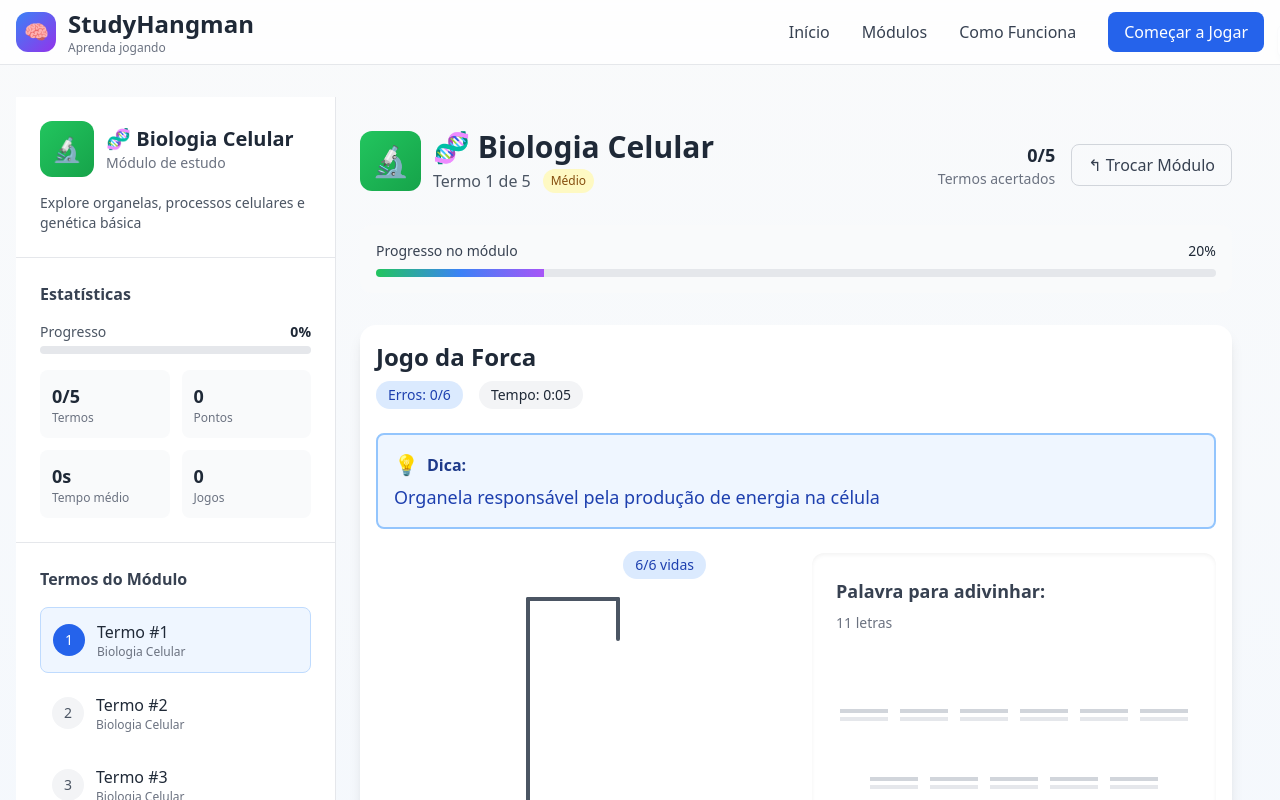
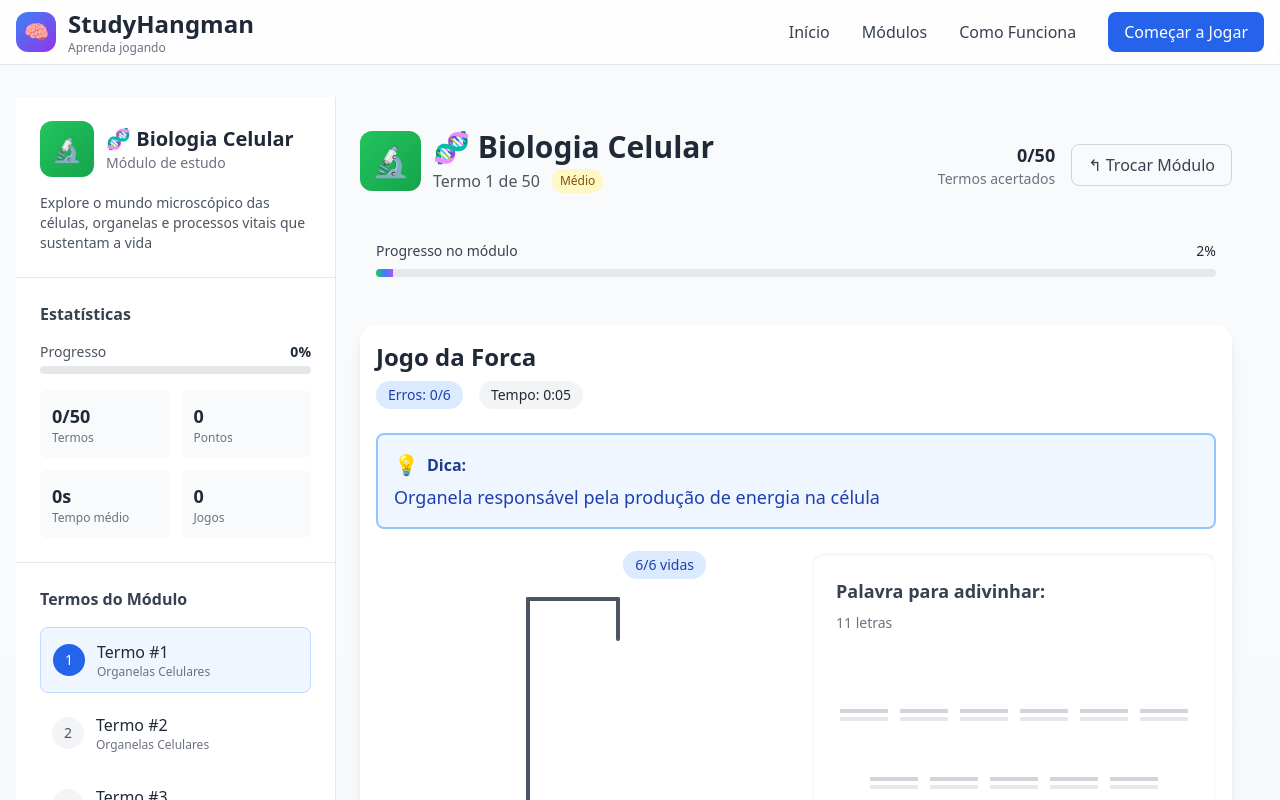
Before and after one commit to Forroxo/hangman-study-game, a Next.js app: page /game/biology in a window 1280 px wide. Shown: the top 800 px of the page. Built offline with nearby package versions, Linux system fonts and the light colour scheme; no server answers.

Commit message:
fix: Remove hardcoded SAMPLE_MODULES, load biology from JSON file

```diff
--- a/src/pages/challenge/[moduleId].js
+++ b/src/pages/challenge/[moduleId].js
@@ -4,36 +4,10 @@ import Head from 'next/head';
 import Layout from '../../components/Layout/Layout';
 import HangmanGame from '../../components/Game/HangmanGame';
 import customModules from '../../data/modules/custom-modules.json';
+import biologyModule from '../../data/modules/biology.json';
 
 const SAMPLE_MODULES = {
-  biology: {
-    id: 'biology',
-    name: '🧬 Biologia Celular',
-    color: 'green',
-    terms: [
-      {
-        id: 'mitocondria_001',
-        word: 'MITOCONDRIA',
-        hint: 'Organela responsável pela produção de energia na célula',
-        fullExplanation: 'A mitocôndria é conhecida como a "casinha de força" da célula.',
-        category: 'Biologia Celular',
-      },
-      {
-        id: 'ribossomo_002',
-        word: 'RIBOSSOMO',
-        hint: 'Estrutura celular responsável pela síntese proteica',
-        fullExplanation: 'Os ribossomos traduzem o RNA mensageiro em cadeias polipeptídicas.',
-        category: 'Biologia Celular',
-      },
-      {
-        id: 'nucleo_003',
-        word: 'NUCLEO',
-        hint: 'Estrutura que contém o material genético da célula',
-        fullExplanation: 'O núcleo é responsável pelo controle das atividades celulares.',
-        category: 'Biologia Celular',
-      },
-    ]
-  },
+  biology: biologyModule,
   programming: {
     id: 'programming',
     name: '💻 JavaScript Básico',
--- a/src/pages/game/[moduleId].js
+++ b/src/pages/game/[moduleId].js
@@ -6,72 +6,11 @@ import HangmanGame from '../../components/Game/HangmanGame';
 import Explanation from '../../components/Game/Explanation';
 import ModuleSidebar from '../../components/Modules/ModuleSidebar';
 import customModules from '../../data/modules/custom-modules.json';
+import biologyModule from '../../data/modules/biology.json';
 
-// Módulos de exemplo (em produção viriam de uma API)
+// Módulos de exemplo (carregados de JSON)
 const SAMPLE_MODULES = {
-  biology: {
-    id: 'biology',
-    name: '🧬 Biologia Celular',
-    description: 'Explore organelas, processos celulares e genética básica',
-    icon: '🔬',
-    color: 'green',
-    difficulty: 'intermediate',
-    wordCount: 45,
-    categories: ['ciencias', 'biologia', 'vestibular'],
-    author: 'BioLearn',
-    terms: [
-      {
-        id: 'mitocondria_001',
-        word: 'MITOCONDRIA',
-        hint: 'Organela responsável pela produção de energia na célula',
-        fullExplanation: 'A mitocôndria é conhecida como a "casinha de força" da célula, onde ocorre a respiração celular e produção de ATP através do ciclo de Krebs e cadeia transportadora de elétrons.',
-        funFact: 'As mitocôndrias têm seu próprio DNA e se acredita que eram organismos independentes que foram incorporados às células!',
-        difficulty: 'medium',
-        category: 'Biologia Celular',
-        tags: ['organela', 'energia', 'respiração']
-      },
-      {
-        id: 'ribossomo_002',
-        word: 'RIBOSSOMO',
-        hint: 'Estrutura celular responsável pela síntese proteica',
-        fullExplanation: 'Os ribossomos são complexos de RNA ribossomal e proteínas que traduzem o RNA mensageiro em cadeias polipeptídicas. Podem ser livres no citoplasma ou associados ao retículo endoplasmático.',
-        funFact: 'Os ribossomos são encontrados em todos os tipos de células, incluindo bactérias, o que os torna alvos para antibióticos como a tetraciclina.',
-        difficulty: 'medium',
-        category: 'Biologia Celular',
-        tags: ['organela', 'proteína', 'síntese']
-      },
-      {
-        id: 'nucleo_003',
-        word: 'NÚCLEO',
-        hint: 'Estrutura que contém o material genético da célula',
-        fullExplanation: 'O núcleo é a organela mais proeminente da célula eucariótica, envolta por uma dupla membrana nuclear chamada envelope nuclear. Contém o DNA organizado em cromossomos e é responsável pelo controle das atividades celulares.',
-        funFact: 'O núcleo foi a primeira organela a ser descoberta, observada por Antonie van Leeuwenhoek em 1676 em células de salmão.',
-        difficulty: 'easy',
-        category: 'Biologia Celular',
-        tags: ['organela', 'DNA', 'genética']
-      },
-      {
-        id: 'cloroplasto_004',
-        word: 'CLOROPLASTO',
-        hint: 'Organela onde ocorre a fotossíntese nas células vegetais',
-        fullExplanation: 'Os cloroplastos são organelas presentes em células vegetais e algas que contêm clorofila e são responsáveis pela fotossíntese. Possuem seu próprio DNA, semelhante às mitocôndrias.',
-        funFact: 'Assim como as mitocôndrias, os cloroplastos têm origem endossimbiótica - eram cianobactérias que foram incorporadas por células eucarióticas.',
-        difficulty: 'medium',
-        category: 'Biologia Celular',
-        tags: ['organela', 'fotossíntese', 'planta']
-      },
-      {
-        id: 'lisossomo_005',
-        word: 'LISOSSOMO',
-        hint: 'Organela responsável pela digestão intracelular',
-        fullExplanation: 'Os lisossomos são vesículas membranosas que contêm enzimas digestivas (hidrolases ácidas) capazes de digerir diversos tipos de biomoléculas. Atuam na reciclagem de componentes celulares e defesa contra patógenos.',
-        funFact: 'As enzimas dos lisossomos são tão poderosas que, se liberadas, poderiam digerir toda a célula. Por isso são mantidas isoladas em compartimentos membranosos.',
-        difficulty: 'medium',
-        category: 'Biologia Celular',
-        tags: ['organela', 'digestão', 'enzima']
-      }
-    ]
-  },
+  biology: biologyModule,
   programming: {
     id: 'programming',
     name: '💻 JavaScript Básico',
@@ -79,7 +18,7 @@ const SAMPLE_MODULES = {
     icon: '⚡',
     color: 'yellow',
     difficulty: 'beginner',
-    wordCount: 38,
+    wordCount: 2,
     categories: ['tecnologia', 'programacao', 'frontend'],
     author: 'CodeMaster',
     terms: [
--- a/src/pages/multiplayer/create/[moduleId].js
+++ b/src/pages/multiplayer/create/[moduleId].js
@@ -3,18 +3,11 @@ import { useState } from 'react';
 import Head from 'next/head';
 import Layout from '../../../components/Layout/Layout';
 import customModules from '../../../data/modules/custom-modules.json';
+import biologyModule from '../../../data/modules/biology.json';
 import { createRoom } from '../../../lib/multiplayerService';
 
 const SAMPLE_MODULES = {
-  biology: {
-    id: 'biology',
-    name: '🧬 Biologia Celular',
-    terms: [
-      { id: '1', word: 'MITOCONDRIA', hint: 'Organela responsável pela produção de energia', category: 'Organelas' },
-      { id: '2', word: 'RIBOSSOMO', hint: 'Estrutura responsável pela síntese proteica', category: 'Organelas' },
-      { id: '3', word: 'NUCLEO', hint: 'Estrutura que contém o material genético', category: 'Organelas' },
-    ]
-  },
+  biology: biologyModule,
   programming: {
     id: 'programming',
     name: '💻 JavaScript Básico',
```
